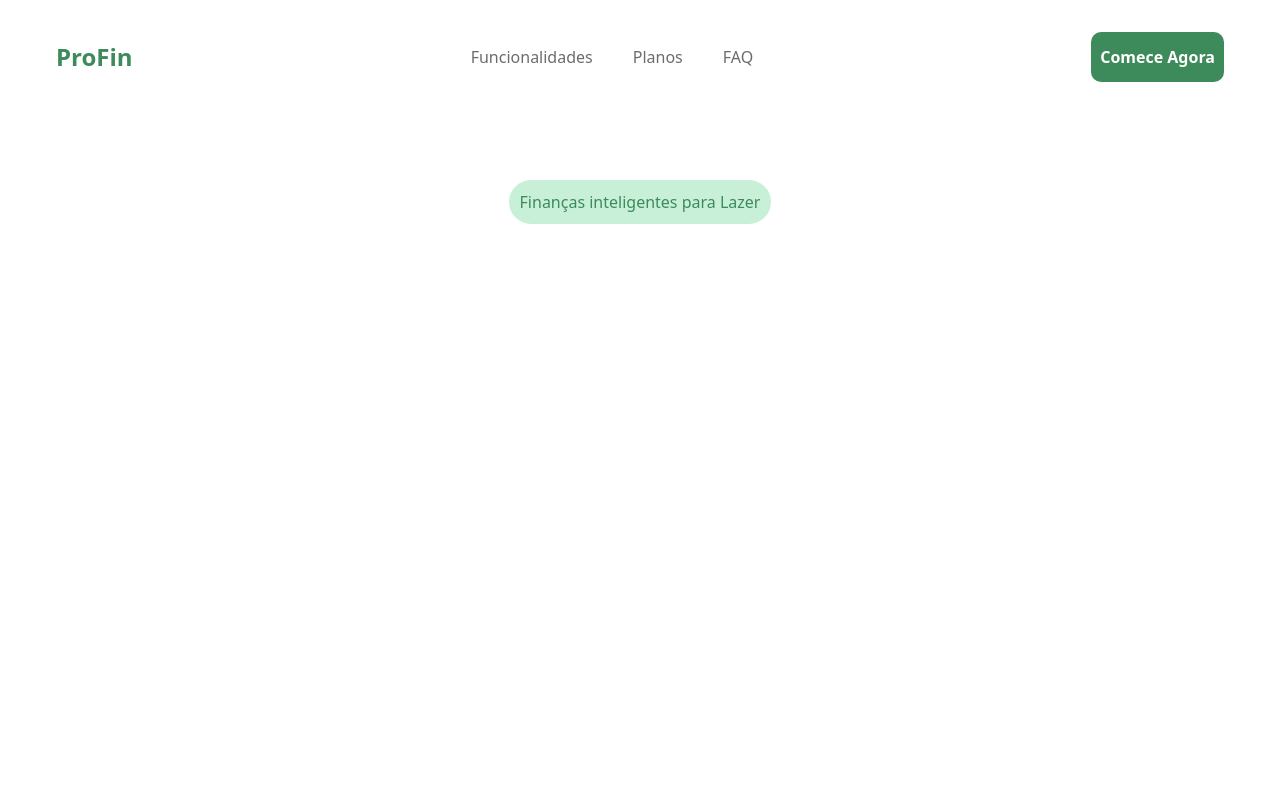
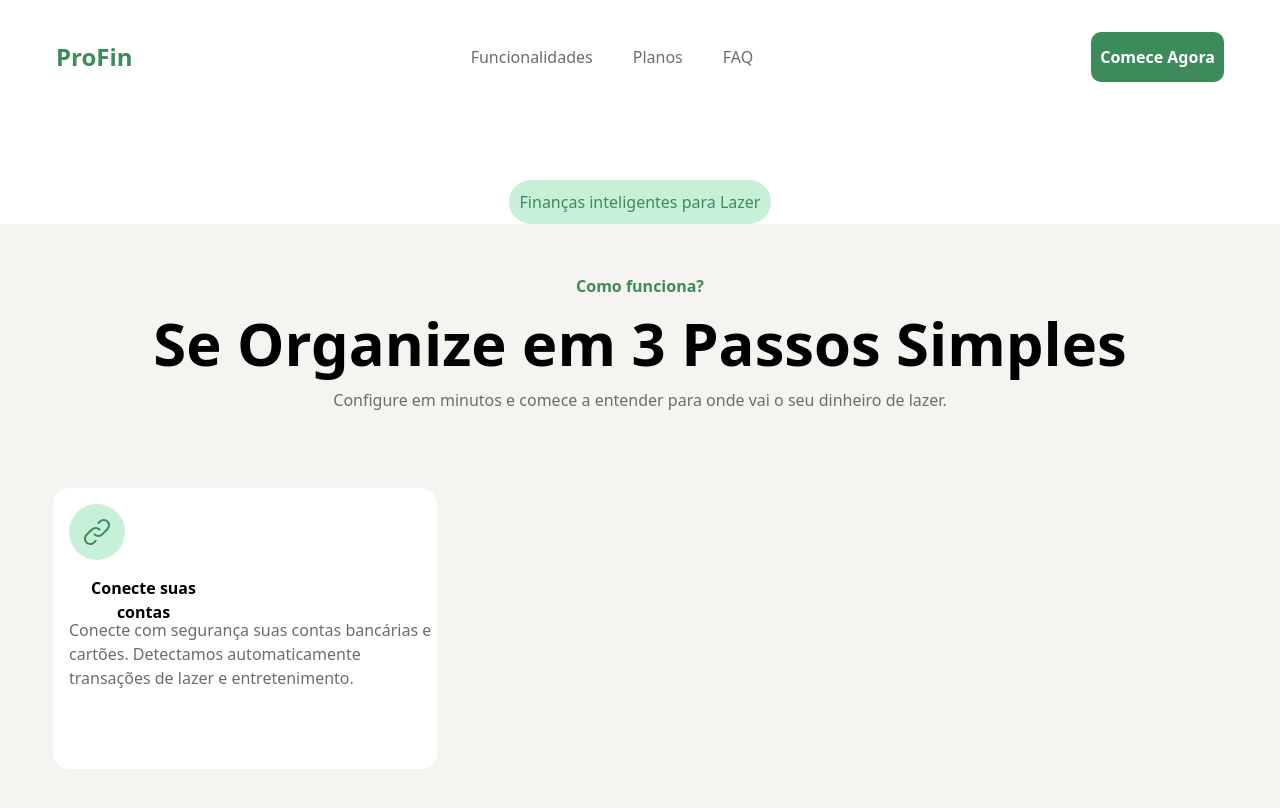
Before and after one commit to Gui250/ProFin, a Next.js app: page / in a window 1280 px wide. Shown: the top 808 px of the page. Built offline with nearby package versions, Linux system fonts and the light colour scheme.

Commit message:
adicionando componente de card

```diff
--- a/app/page.tsx
+++ b/app/page.tsx
@@ -1,11 +1,14 @@
+import Cards from "@/components/TextCards/TextCards";
 import Header from "@/components/Header/Header";
 import Hero from "@/components/Hero/Hero";
+import TextCards from "@/components/TextCards/TextCards";
 
 export default function Home() {
   return (
     <>
       <Header />
       <Hero />
+      <TextCards />
     </>
   );
 }
--- /dev/null
+++ b/components/Cards/Cards.tsx
@@ -0,0 +1,30 @@
+import Image, { StaticImageData } from "next/image";
+import VectorIcon from "../../assets/Vector.svg";
+
+type Props = {
+  source: StaticImageData;
+  title: string;
+  text: string;
+};
+
+export default function Cards({ source, title, text }: Props) {
+  return (
+    <div className="ml-[3.3125rem] mt-[4.75rem] font-outfit bg-[#FFFFFF] w-[24rem] h-[17.56rem] rounded-[1rem] transition-transform duration-300 ease-in-out hover:scale-105 will-change-transform cursor-pointer">
+      <div className="pl-4 pt-4">
+        <div className="rounded-full bg-[#C8F0D8] w-[3.5rem] h-[3.5rem] flex items-center justify-center">
+          <Image src={source} alt="Card 1" width={26} height={26} />
+        </div>
+      </div>
+      <div className="w-[10.3125rem] h-[1.4375rem]">
+        <h1 className="text-[1rem] font-semibold mt-[1rem] ml-[1rem]">
+          {title}
+        </h1>
+      </div>
+      <div className="w-full h-[3.75rem] text-left">
+        <p className="text-[#6D6C6A] text-[1rem] mt-[1.2rem] ml-[1rem]">
+          {text}
+        </p>
+      </div>
+    </div>
+  );
+}
--- /dev/null
+++ b/components/TextCards/TextCards.tsx
@@ -0,0 +1,25 @@
+import Cards from "../Cards/Cards";
+import VectorIcon from "../../assets/Vector.svg";
+
+export default function TextCards() {
+  return (
+    <section className="bg-[#F5F4F1] font-outfit text-center py-[3.125rem]">
+      <p className="text-[#3D8A5A] text-[1rem] font-semibold">Como funciona?</p>
+      <h1 className="text-[3.73rem] font-bold">
+        Se Organize em 3 Passos Simples
+      </h1>
+      <p className="text-[#6D6C6A] text-[1rem]">
+        Configure em minutos e comece a entender para onde vai o seu dinheiro de
+        lazer.
+      </p>
+
+      <>
+        <Cards
+          source={VectorIcon}
+          title="Conecte suas contas "
+          text="Conecte com segurança suas contas bancárias e cartões. Detectamos automaticamente transações de lazer e entretenimento."
+        />
+      </>
+    </section>
+  );
+}
--- /dev/null
+++ b/svg.d.ts
@@ -0,0 +1,4 @@
+declare module "*.svg" {
+  const src: string;
+  export default src;
+}
```
Also changed, not shown: assets/Vector.svg (added).
